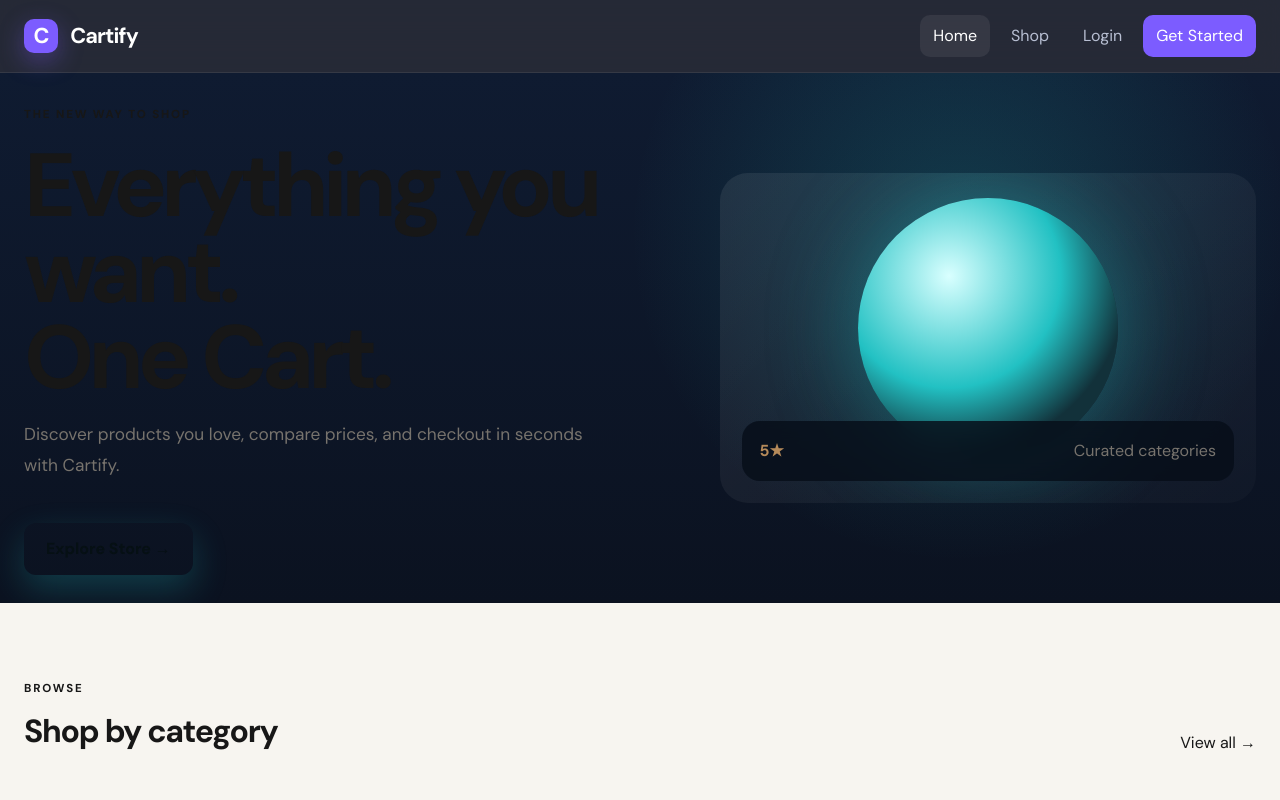
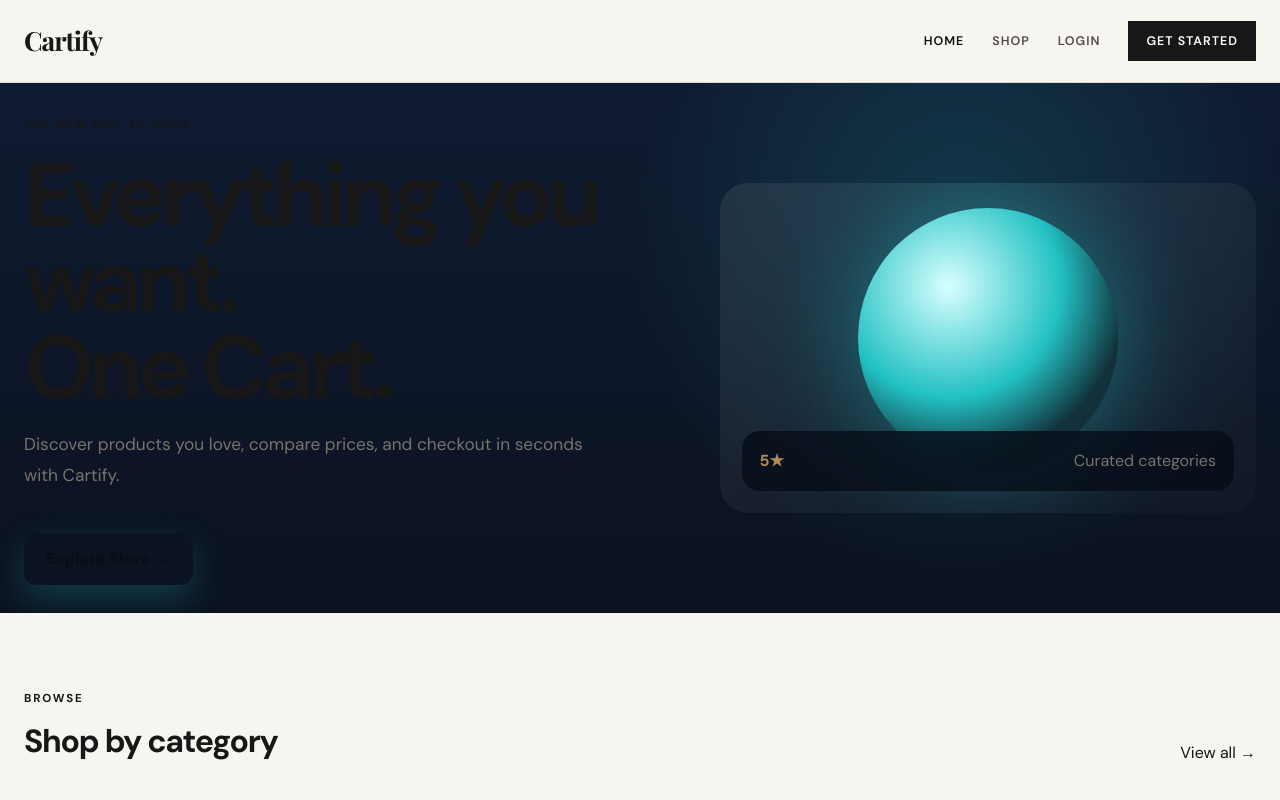
Before and after one commit to ToPaK1/Cartify, an Angular app in the folder frontend/: page / in a window 1280 px wide. Shown: the top 800 px of the page. Built offline with nearby package versions, Linux system fonts and the light colour scheme; no server answers.

Commit message:
Rebuild minimal editorial navbar

```diff
--- a/frontend/src/app/shared/navbar/navbar.css
+++ b/frontend/src/app/shared/navbar/navbar.css
@@ -1,4 +1,4 @@
-.nav-wrap{position:sticky;top:0;z-index:50;background:rgba(9,13,28,.88);backdrop-filter:blur(18px);border-bottom:1px solid rgba(255,255,255,.08)}
-.navbar{height:72px;display:flex;align-items:center;justify-content:space-between}.brand{font-size:1.35rem;font-weight:800;letter-spacing:-.04em;color:#fff;text-decoration:none}.brand-mark{display:inline-grid;place-items:center;width:34px;height:34px;margin-right:8px;border-radius:10px;background:#7c5cff;box-shadow:0 8px 25px rgba(124,92,255,.35)}
-.links{display:flex;align-items:center;gap:8px}.links a,.user-btn{padding:9px 13px;border-radius:10px;color:#b8bfd3;text-decoration:none;background:transparent;border:0;font:inherit;cursor:pointer}.links a:hover,.links .active{color:#fff;background:rgba(255,255,255,.07)}.nav-cta{background:#7c5cff!important;color:#fff!important}.user-btn{font-size:.9rem}
-@media(max-width:800px){.navbar{height:auto;padding:14px 0;align-items:flex-start}.links{flex-wrap:wrap;justify-content:flex-end}.links a,.user-btn{padding:7px 8px;font-size:.84rem}}
+.nav-wrap{position:sticky;top:0;z-index:100;background:rgba(247,245,240,.94);backdrop-filter:blur(16px);border-bottom:1px solid var(--line)}
+.navbar{height:82px;display:flex;align-items:center;justify-content:space-between}.brand{font-family:'Playfair Display',serif;font-size:1.65rem;font-weight:700;letter-spacing:-.04em;text-decoration:none}.brand-mark{display:none}
+.links{display:flex;align-items:center;gap:28px}.links a,.user-btn{padding:8px 0;color:#4f4b45;text-decoration:none;background:none;border:0;font-size:.78rem;font-weight:600;letter-spacing:.08em;text-transform:uppercase;cursor:pointer}.links a:hover,.links .active{color:#111}.nav-cta{padding:11px 18px!important;background:var(--ink)!important;color:#fff!important}.user-btn{font-size:.72rem}
+@media(max-width:800px){.navbar{height:auto;min-height:72px;padding:12px 0;align-items:center}.links{gap:12px;flex-wrap:wrap;justify-content:flex-end}.links a,.user-btn{font-size:.66rem}.nav-cta{padding:9px 12px!important}}
```
